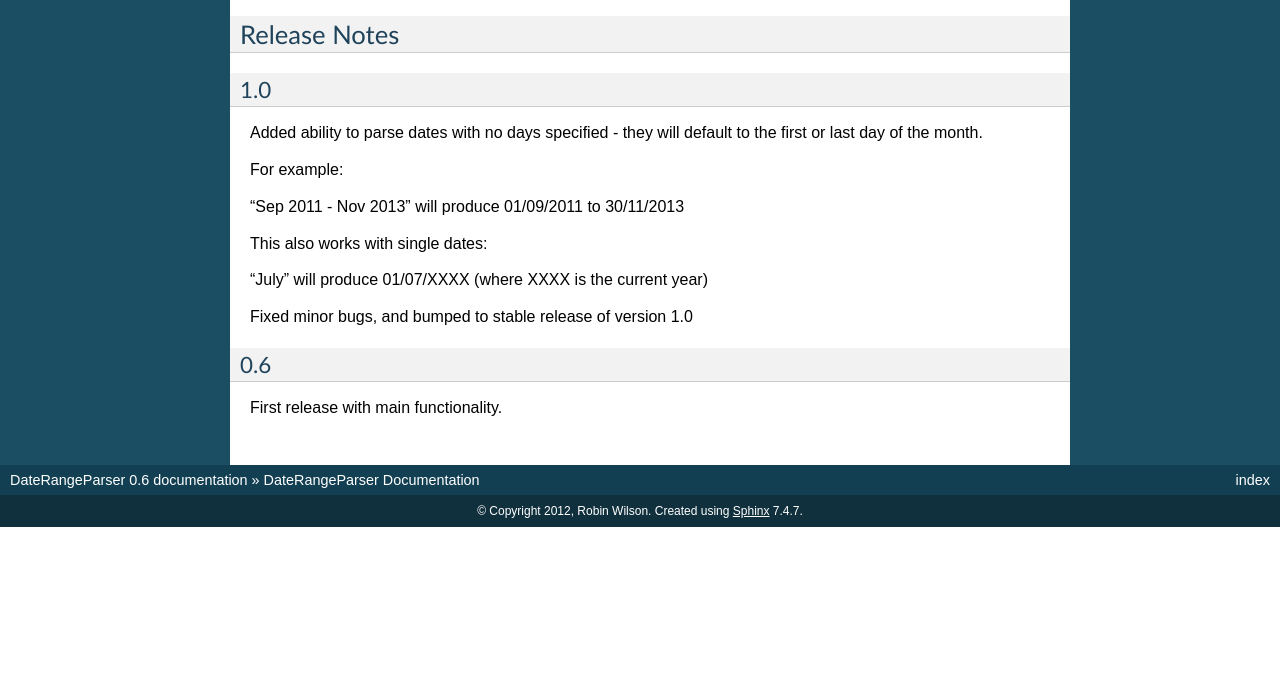
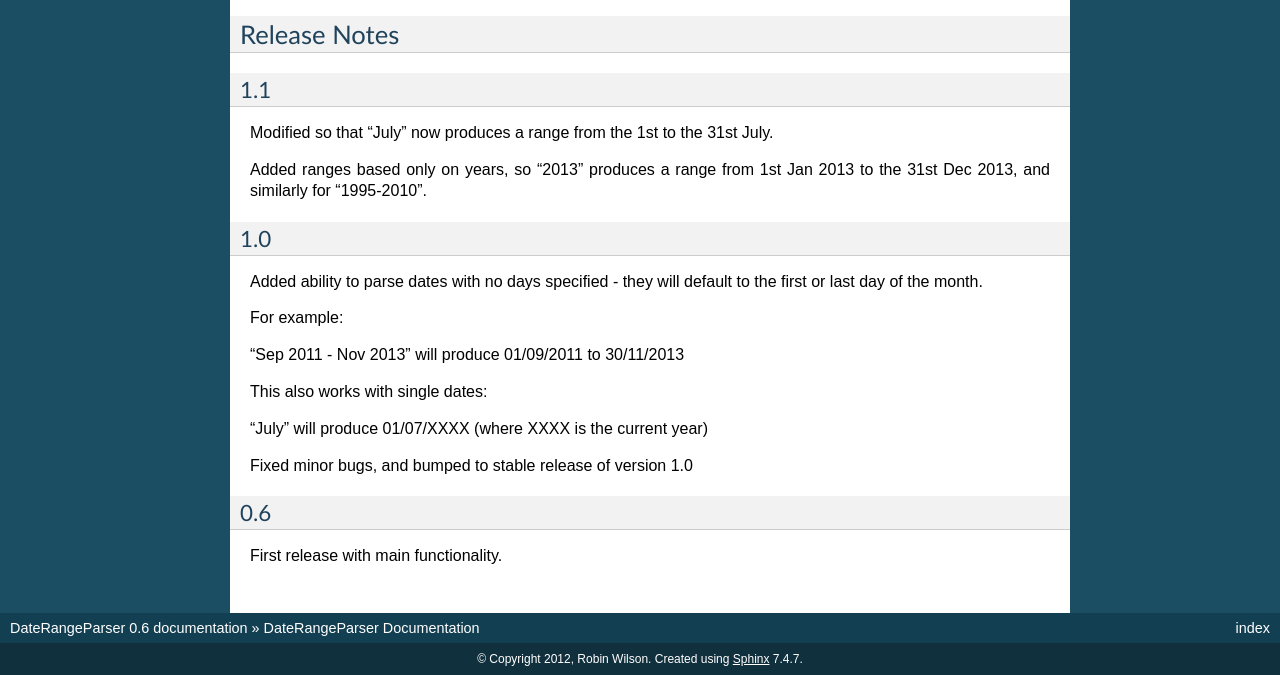
Before and after one commit to robintw/daterangeparser, a Sphinx documentation site: the page built from docs/index.rst, in a window 1280 px wide and 900 px high, scrolled down 1302 px, cut to the strip 225-900 px from the top of the window. Built offline with Sphinx 7.4.7, drawn with Linux system fonts in a browser that asks for light colours; before the commit the page ends 2054 px from its top, so only the background shows below that.

```diff
--- a/docs/index.rst
+++ b/docs/index.rst
@@ -64,6 +64,13 @@ Function Documentation
 Release Notes
 -------------
 
+1.1
+^^^
+Modified so that "July" now produces a range from the 1st to the 31st July.
+
+Added ranges based only on years, so "2013" produces a range from 1st Jan 2013 to the 31st Dec 2013, and similarly
+for "1995-2010".
+
 1.0
 ^^^
 Added ability to parse dates with no days specified - they will default to the first or last day of the month.
--- a/setup.py
+++ b/setup.py
@@ -22,7 +22,7 @@ setup(
     name = "DateRangeParser",
     packages = ['daterangeparser'],
     install_requires = ['pyparsing'],
-    version = "1.0",
+    version = "1.1",
     author = "Robin Wilson",
     author_email = "robin@rtwilson.com",
     description = ("""Module to parse human-style date ranges (eg. 15th-19th March 2011) to datetimes"""),
```
